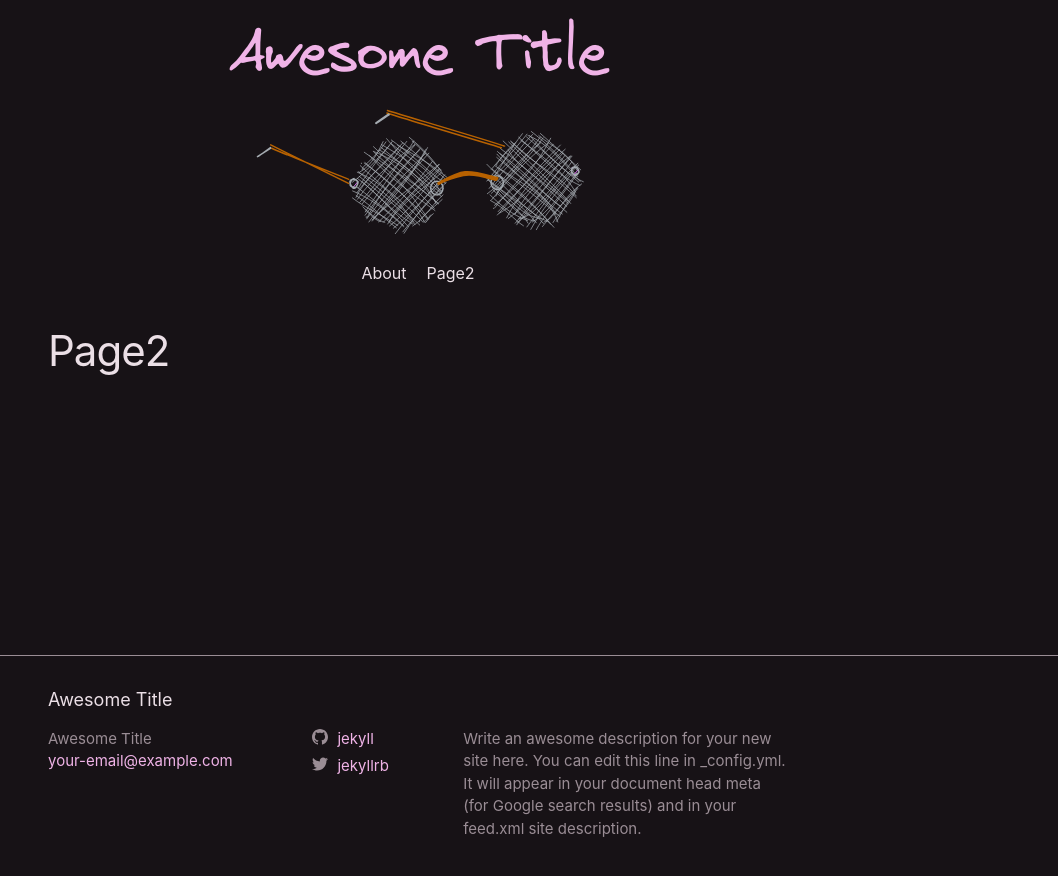
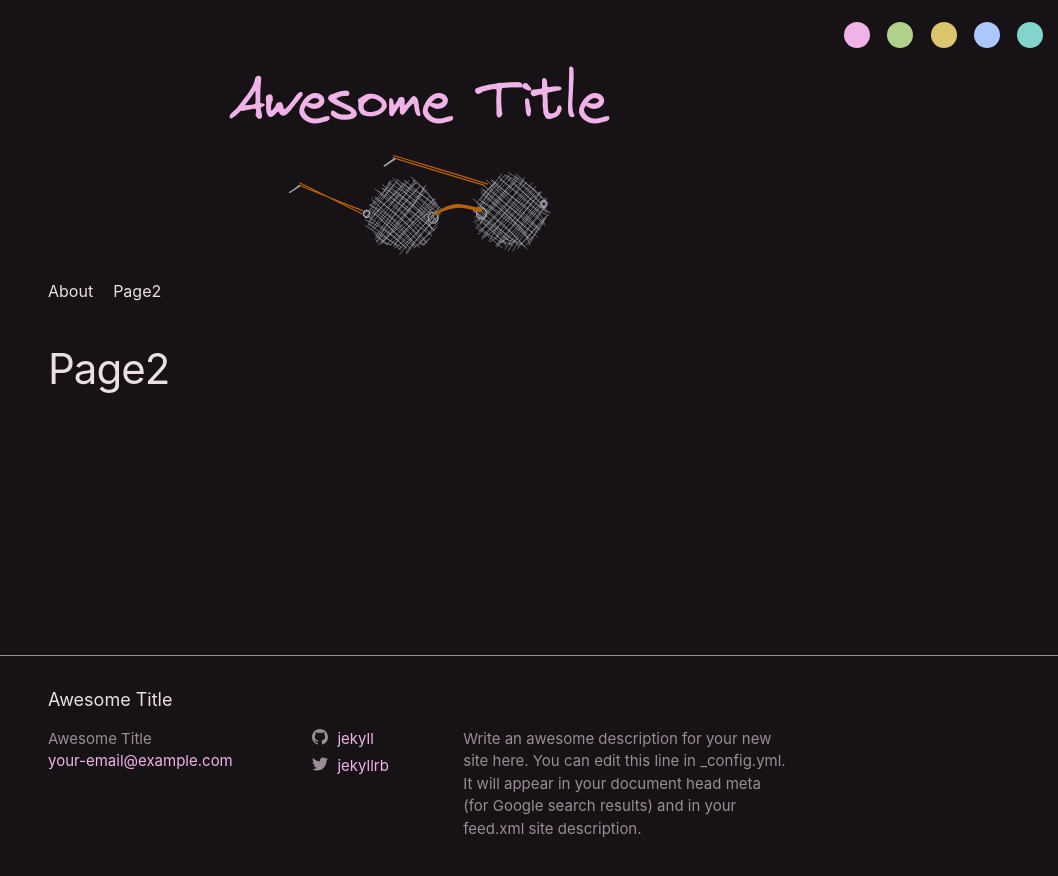
Before and after one commit to gulnoor/jekyll-theme-doodle, a Jekyll site: the page built from page2.markdown, in a window 1280 px wide. Shown: the top 876 px of the page, without its empty margins (222-1280 px from the left). Built offline with Jekyll 4.4.1, drawn with Linux system fonts in a browser that asks for light colours.

Commit message:
changed header layout

```diff
--- a/_includes/header.html
+++ b/_includes/header.html
@@ -1,7 +1,10 @@
 <header class="site-header" role="banner">
+  {%- include theme_picker.html -%}
+
   <div class="wrapper header-container">
     {%- assign default_paths = site.pages | map: 'path' -%}
     {%- assign page_paths = site.header_pages | default: default_paths -%}
+
     <a class="site-title" rel="author" href="{{ "/" | relative_url }}">{{ site.title | escape }}</a>
     <img class="logo" src="{{- "assets/theme-assets/theme-images/logo.svg" | relative_url -}}">
     {%- if page_paths -%}
--- a/_layouts/home.html
+++ b/_layouts/home.html
@@ -9,7 +9,6 @@ layout: default
   {{ content }}
 
   {%- if site.posts.size > 0 -%}
-    {%- include theme_picker.html -%}
     <h2 class="post-list-heading">{{ page.list_title | default: 'Featured Posts' }}</h2>
     <ul class="post-list">
       {%- for post in site.posts -%}
--- a/_sass/minima/_base.scss
+++ b/_sass/minima/_base.scss
@@ -173,7 +173,6 @@ figure {
   --md-sys-color-surface-container-high: rgb(37 43 42);
   --md-sys-color-surface-container-highest: rgb(47 54 53);
 }
-
 .dark-green {
   --md-sys-color-primary: rgb(177 209 138);
   --md-sys-color-surface-tint: rgb(177 209 138);
@@ -225,7 +224,6 @@ figure {
   --md-sys-color-surface-container-high: rgb(40 43 36);
   --md-sys-color-surface-container-highest: rgb(51 54 46);
 }
-
 .dark-pink {
   --md-sys-color-primary: rgb(240 179 231);
   --md-sys-color-surface-tint: rgb(240 179 231);
@@ -277,14 +275,16 @@ figure {
   --md-sys-color-surface-container-high: rgb(47 40 45);
   --md-sys-color-surface-container-highest: rgb(58 51 56);
 }
+
 .logo {
-  height: 150px;
-  // padding-right: 10%;
+  height: 120px;
+  @include media-query($on-palm){
+    height: 90px;
+  }
 }
 .header-container {
   display: flex;
   justify-content: center;
-  align-items: center;
   flex-direction: column;
 }
 @font-face {
--- a/_sass/minima/_layout.scss
+++ b/_sass/minima/_layout.scss
@@ -6,7 +6,6 @@
   border-top: 5px solid var(--md-sys-color-outline-dark);
   // border-bottom: 1px solid var(--md-sys-color-outline);
   min-height: $spacing-unit * 1.865;
-
   // Positioning context for the mobile navigation icon
   position: relative;
 }
@@ -32,7 +31,6 @@
 
   @include media-query($on-palm) {
     font-size: 38px;
-    padding-right: 43px;
   }
 
   &,
@@ -43,6 +41,8 @@
 .select-theme {
   width: 26px;
   height: 26px;
+  cursor: pointer;
+  margin-left: 0.72vw;
   border-radius: 999px;
 }
 .theme-input {
@@ -53,7 +53,10 @@
 }
 .theme-picker {
   display: flex;
-  justify-content: center;
+  // width: 100%;
+  padding-top: 22px;
+  padding-right: 15px;
+  justify-content: flex-end;
 }
 #pink-theme {
   background-color: #f0b3e7;
@@ -95,7 +98,7 @@
   @include media-query($on-palm) {
     position: absolute;
     top: 15px;
-    right: $spacing-unit / 2;
+    // right: $spacing-unit / 2;
     background-color: var(--md-sys-color-surface-container);
     border-radius: 8px;
     text-align: right;
@@ -105,7 +108,6 @@
 
     label[for="nav-trigger"] {
       display: block;
-      float: right;
       width: 36px;
       height: 36px;
       z-index: 2;
@@ -230,7 +232,6 @@
 
 .post-list-heading {
   @include relative-font-size(1.75);
-  margin-top: 15px;
 }
 
 .post-list {
```
Also changed, not shown: _includes/footer.html (+0 -9 lines), _posts/2024-07-26-data-structures-cheatsheet.md (deleted, +0 -18 lines), README.md, darkBlog.gemspec, etc/ss1.png (added), etc/ss2.png (added), etc/ss3.png (added).
